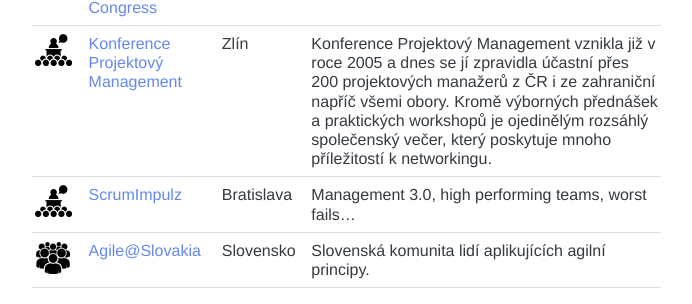
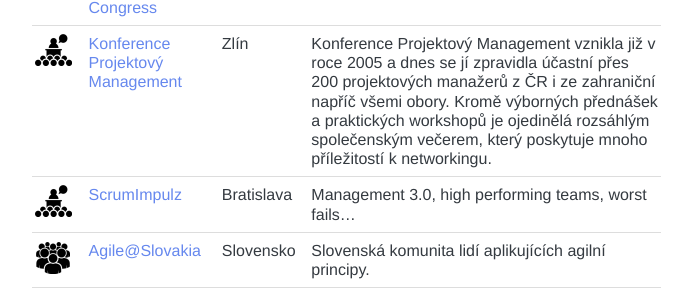
Before and after one commit to lukasbednarik/agilnikalendar.cz, a Jekyll site: the page built from index.md, in a window 1280 px wide and 900 px high, scrolled down 1751 px. Shown: the part 225-529 px from the top of the window, without its empty margins (208-900 px from the left). Built offline with Jekyll 4.4.1, drawn with Linux system fonts in a browser that asks for light colours; comment, search, counter and statistics services are not loaded.

Commit message:
Proofreading.

```diff
--- a/index.md
+++ b/index.md
@@ -111,7 +111,7 @@
 			<td><img alt="Konference" title="Konference" src="assets/conference.png"></td>
 			<td><a href="https://www.konferencepm.cz">Konference Projektový Management</a></td>
 			<td>Zlín</td>
-			<td class="tbds">Konference Projektový Management vznikla již v roce 2005 a dnes se jí zpravidla účastní přes 200 projektových manažerů z ČR i ze zahraniční napříč všemi obory. Kromě výborných přednášek a praktických workshopů je ojedinělým rozsáhlý společenský večer, který poskytuje mnoho příležitostí k networkingu.</td>
+			<td class="tbds">Konference Projektový Management vznikla již v roce 2005 a dnes se jí zpravidla účastní přes 200 projektových manažerů z ČR i ze zahraniční napříč všemi obory. Kromě výborných přednášek a praktických workshopů je ojedinělá rozsáhlým společenským večerem, který poskytuje mnoho příležitostí k networkingu.</td>
 		</tr>
 		<tr>
 			<td><img alt="Konference" title="Konference" src="assets/conference.png"></td>
```
